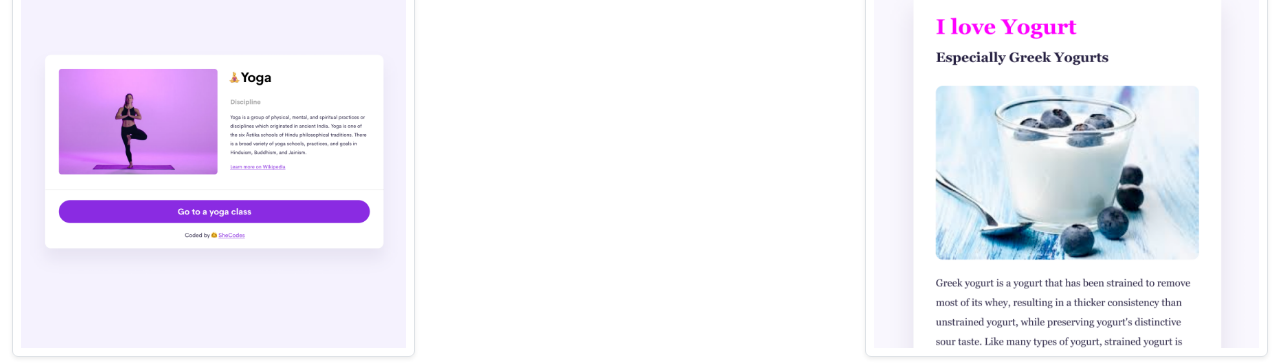
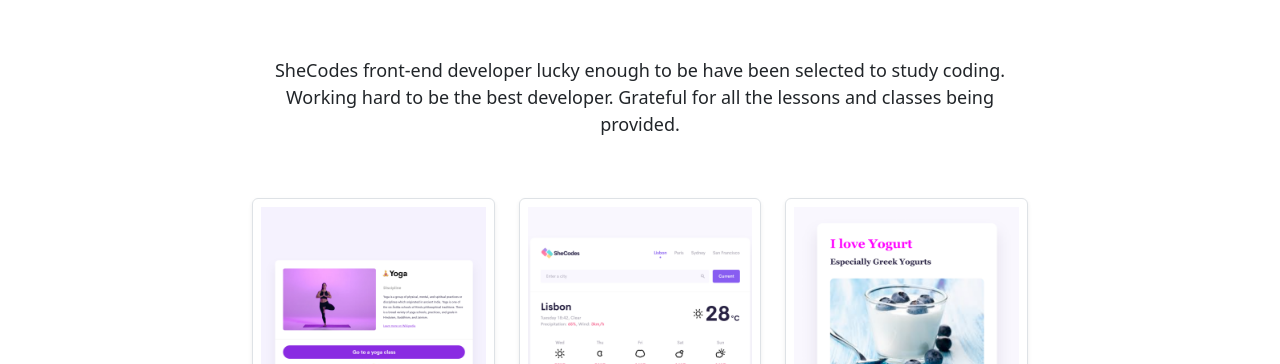
Before and after one commit to mlameb1/Homework-week3-Responsive-Advanced-Tools, a plain HTML site: page about.html in a window 1280 px wide. Shown: the part 207-571 px from the top of the page. Drawn offline with nearby package versions, Linux system fonts and the light colour scheme.

Commit message:
added an image and corrected the css link

```diff
--- a/about.html
+++ b/about.html
@@ -10,7 +10,7 @@
       integrity="sha384-4bw+/aepP/YC94hEpVNVgiZdgIC5+VKNBQNGCHeKRQN+PtmoHDEXuppvnDJzQIu9"
       crossorigin="anonymous"
     />
-    <link rel="stylesheet" href="style.css" />
+    <link rel="stylesheet" href="src/styles.css" />
 
     <title>About Eunice Mlambo</title>
   </head>
```
Also changed, not shown: images/weather.png (added).
